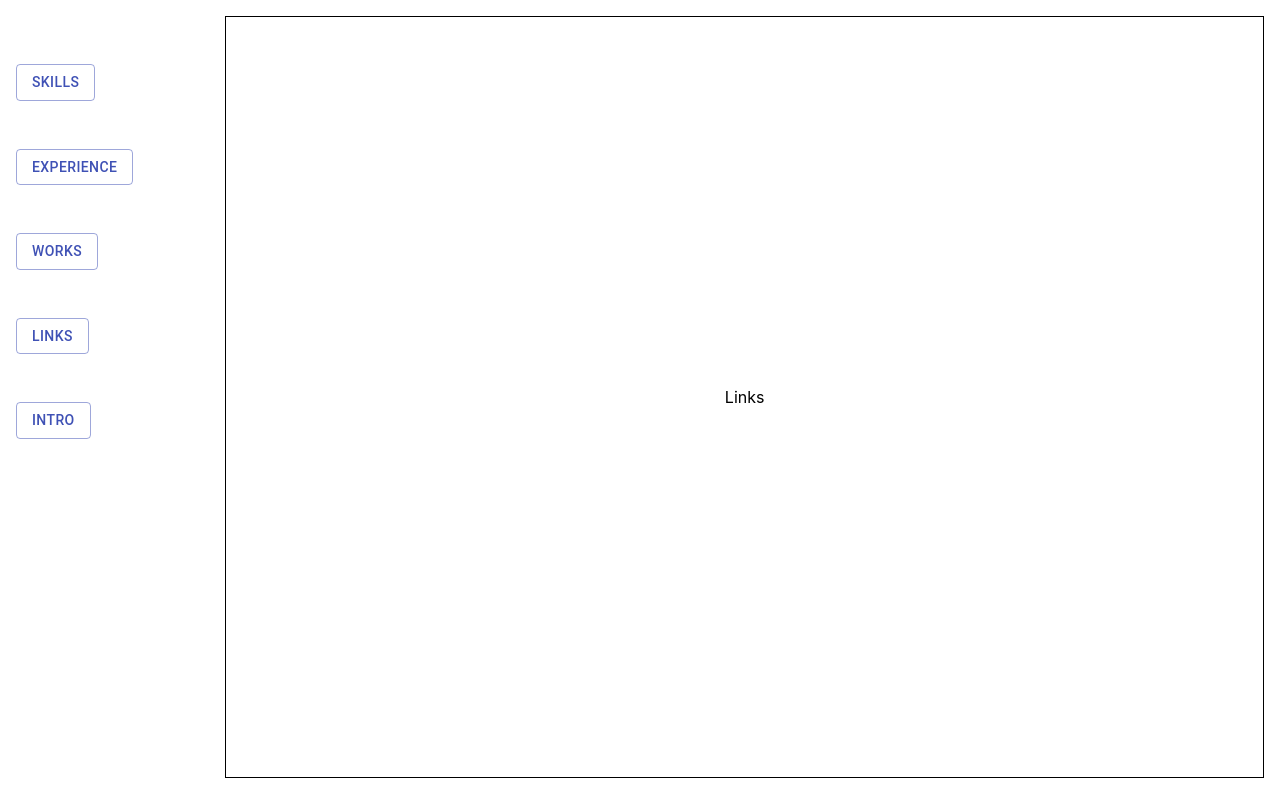
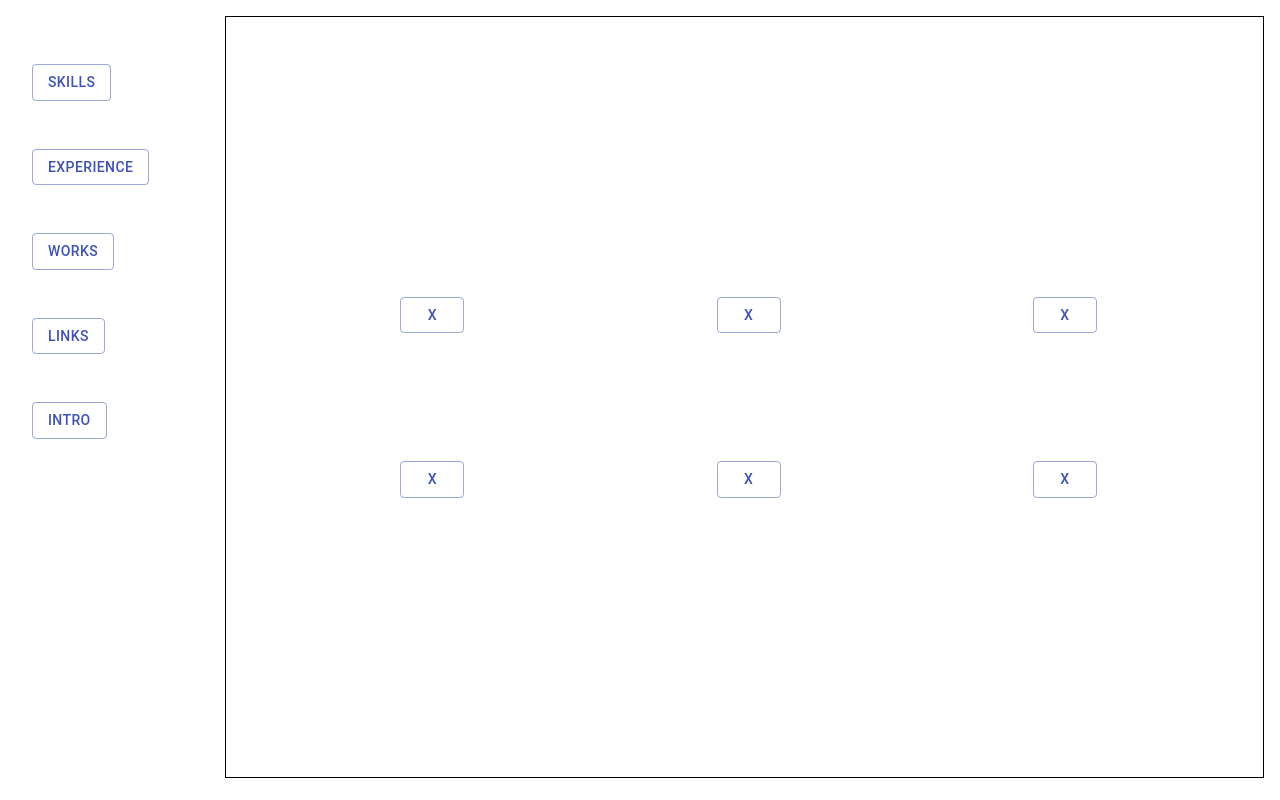
Before and after one commit to afrogenesurvive/fortpolio, a React (Create React App) app: page /main in a window 1280 px wide. Both pictures are taken after a click on the button "LINKS". Built offline with nearby package versions, Linux system fonts and the light colour scheme.

Commit message:
links and intro seconds

```diff
--- a/src/App.css
+++ b/src/App.css
@@ -81,7 +81,9 @@
   padding: 0;
   list-style-type: none;
   text-align: left;
+  padding-left: 1rem;
 }
 .mainMenuListItem {
   margin: 3rem auto;
+
 }
--- /dev/null
+++ b/src/components/main/links.js
@@ -0,0 +1,108 @@
+import React, {useState} from 'react';
+import Grid from '@material-ui/core/Grid';
+import Button from '@material-ui/core/Button';
+import Grow from '@material-ui/core/Grow';
+import './main.css';
+
+const Links = (props) => {
+
+  const [state, setState] = useState('');
+  const handleStateChange = (args) => {
+    setState(args);
+   }
+
+  return (
+    <div className="mainTop">
+    <Grid container spacing={1} className="linkGridContainer">
+      <Grid item xs={4}  className="linksGridCell">
+      <Button variant="outlined" color="primary" className="skillsBtn" onMouseEnter={handleStateChange.bind(this,{item:'a',transition: true})}>
+        x
+      </Button>
+      </Grid>
+      <Grid item xs={4}  className="linksGridCell">
+      <Button variant="outlined" color="primary" className="skillsBtn" onMouseEnter={handleStateChange.bind(this,{item:'b',transition: true})}>
+        x
+      </Button>
+      </Grid>
+      <Grid item xs={4}  className="linksGridCell">
+      <Button variant="outlined" color="primary" className="skillsBtn" onMouseEnter={handleStateChange.bind(this,{item:'c',transition: true})}>
+        x
+      </Button>
+      </Grid>
+    </Grid>
+      {state.item === 'a' && (
+        <Grid container spacing={1} className="linkGridContainer">
+        <Grow
+        in={state.transition}
+        style={{ transformOrigin: '0 0 0' }}
+        {...(state.transition ? { timeout: 1000 } : {})}
+        >
+        <Grid item xs={12}  className="linksGridCell linkCenterCell">
+        stuff
+        </Grid>
+        </Grow>
+        </Grid>
+      )}
+      {state.item === 'b' && (
+        <Grid container spacing={1} className="linkGridContainer">
+        <Grow
+        in={state.transition}
+        style={{ transformOrigin: '0 0 0' }}
+        {...(state.transition ? { timeout: 1000 } : {})}
+        >
+        <Grid item xs={12}  className="linksGridCell linkCenterCell">
+        stuff
+        </Grid>
+        </Grow>
+        </Grid>
+      )}
+      {state.item === 'c' && (
+        <Grid container spacing={1} className="linkGridContainer">
+        <Grow
+        in={state.transition}
+        style={{ transformOrigin: '0 0 0' }}
+        {...(state.transition ? { timeout: 1000 } : {})}
+        >
+        <Grid item xs={12}  className="linksGridCell linkCenterCell">
+        stuff
+        </Grid>
+        </Grow>
+        </Grid>
+      )}
+      {state.item === 'd' && (
+        <Grid container spacing={1} className="linkGridContainer">
+        <Grow
+        in={state.transition}
+        style={{ transformOrigin: '0 0 0' }}
+        {...(state.transition ? { timeout: 1000 } : {})}
+        >
+        <Grid item xs={12}  className="linksGridCell linkCenterCell">
+        stuff
+        </Grid>
+        </Grow>
+        </Grid>
+      )}
+
+    <Grid container spacing={1} className="linkGridContainer">
+      <Grid item xs={4}  className="linksGridCell">
+      <Button variant="outlined" color="primary" className="skillsBtn" onMouseEnter={handleStateChange.bind(this,{item:'d',transition: true})}>
+        x
+      </Button>
+      </Grid>
+      <Grid item xs={4}  className="linksGridCell">
+      <Button variant="outlined" color="primary" className="skillsBtn" onMouseEnter={handleStateChange.bind(this,{item:'e',transition: true})}>
+        x
+      </Button>
+      </Grid>
+      <Grid item xs={4}  className="linksGridCell">
+      <Button variant="outlined" color="primary" className="skillsBtn" onMouseEnter={handleStateChange.bind(this,{item:'f',transition: true})}>
+        x
+      </Button>
+      </Grid>
+    </Grid>
+
+    </div>
+  )
+}
+
+export default Links;
--- a/src/components/main/main.css
+++ b/src/components/main/main.css
@@ -32,3 +32,9 @@
 .edgeCell {
   overflow: scroll;
 }
+.linkCenterCell {
+  border: 1px solid black;
+}
+.linkGridContainer {
+  margin: 15vh auto !important;
+}
--- a/src/pages/main.js
+++ b/src/pages/main.js
@@ -10,6 +10,7 @@ import Button from '@material-ui/core/Button';
 import Skills from '../components/main/skills';
 import Experience from '../components/main/experience';
 import Works from '../components/main/works';
+import Links from '../components/main/links';
 
 class Main extends Component {
 
@@ -124,7 +125,7 @@ class Main extends Component {
             {...(this.state.transition ? { timeout: 1500 } : {})}
             >
             <div className="mainPaper">
-            Links
+            <Links/>
             </div>
             </Grow>
           )}
```
